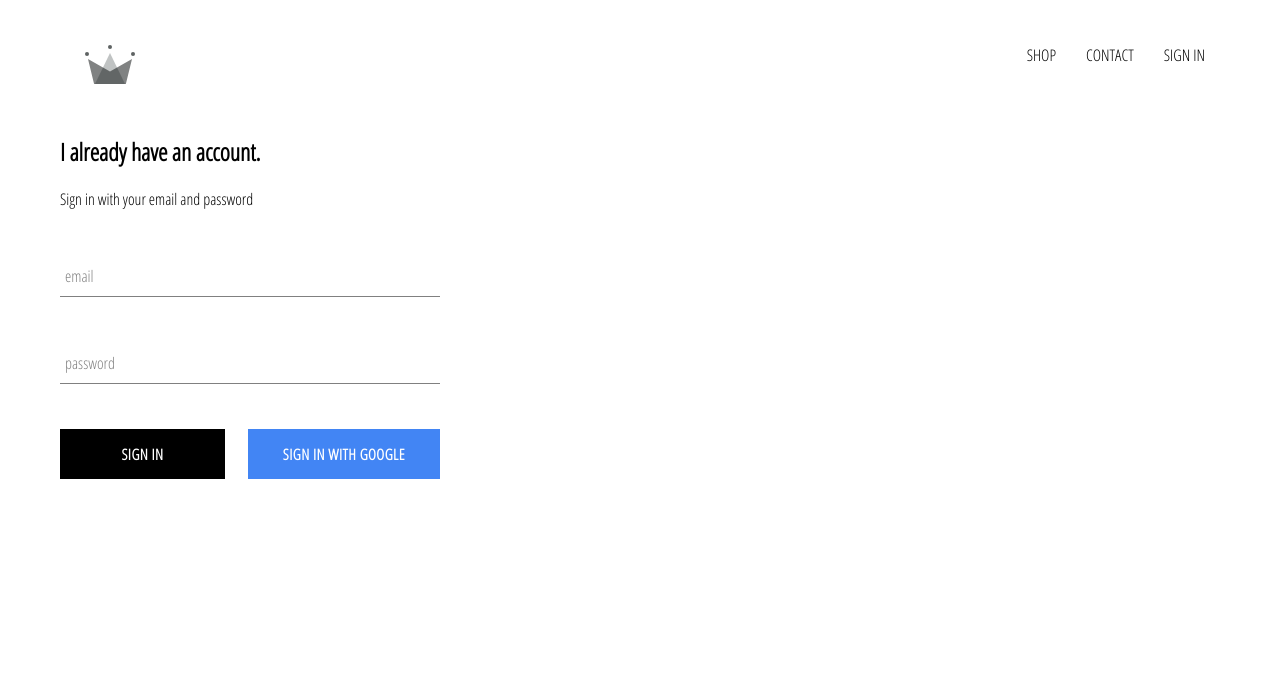
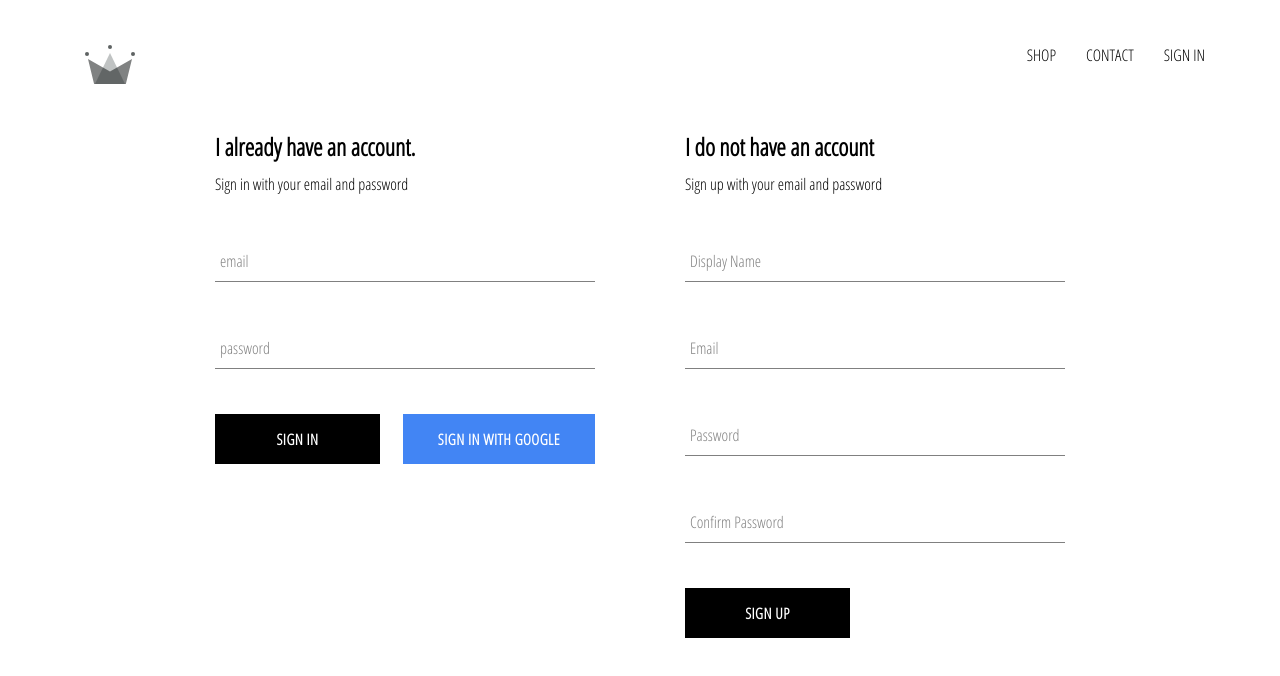
Before and after one commit to osmansalat/crwn-clothing-app, a React (Create React App) app: page /signin in a window 1280 px wide. Shown: the top 676 px of the page. Built offline with nearby package versions, Linux system fonts and the light colour scheme; no server answers.

Commit message:
implemented firebase utils, included ability to store authenticated users into our firestore database

```diff
--- a/src/App.js
+++ b/src/App.js
@@ -8,7 +8,7 @@
 import Header from './components/header/header.component';
 import SignInAndSignUpPage from './pages/sign-in-and-sign-up/sign-in-and-sign-up.component';
 
-import { auth } from './firebase/firebase.utils';
+import { auth, createUserProfileDocument } from './firebase/firebase.utils';
 
 
 class App extends React.Component {
@@ -23,10 +23,21 @@
   unsubscribeFromAuth = null;
 
   componentDidMount () {
-    this.unsubscribeFromAuth = auth.onAuthStateChanged(user => {
-      this.setState({ currentUser: user });
+    this.unsubscribeFromAuth = auth.onAuthStateChanged( async userAuth => {
+      if (userAuth) {
+        const userRef = await createUserProfileDocument(userAuth);
 
-      console.log(user);
+        userRef.onSnapshot(snapShot => {
+          this.setState({
+            currentUser: {
+              id: snapShot.id,
+              ...snapShot.data()
+            }
+          });
+          console.log(this.state);
+        });
+      }
+      this.setState({currentUser: userAuth });
     })
   }
 
--- a/src/components/sign-in/sign-in.component.jsx
+++ b/src/components/sign-in/sign-in.component.jsx
@@ -32,7 +32,7 @@
     render () {
         return (
             <div className="sign-in">
-                <h2>I already have an account.</h2>
+                <h2 className="title">I already have an account.</h2>
                 <span>Sign in with your email and password</span>
 
                 <form onSubmit={this.handleSubmit}>
--- /dev/null
+++ b/src/components/sign-up/sign-up.component.jsx
@@ -0,0 +1,104 @@
+import React from "react";
+
+import FormInput from "../form-input/form-input.component";
+import CustomButton from "../custom-button/custom-button.component";
+import { auth, createUserProfileDocument } from "../../firebase/firebase.utils";
+import "./sign-up.style.scss";
+
+class SignUp extends React.Component {
+    constructor () {
+        super ();
+
+
+        this.state = {
+            displayName: '',
+            email: '',
+            password: '',
+            confirmPassword: ''
+        }
+    }
+
+    handleSubmit = async event => {
+        event.preventDefault ();
+
+        const { displayName, email, password, confirmPassword } = this.state;
+
+        if ( password !== confirmPassword) {
+            alert("passwords don't match");
+            return;
+        }
+
+        try {
+            const { user } = await auth.createUserWithEmailAndPassword(
+                email,
+                password
+            ) ;
+
+            await createUserProfileDocument(user, { displayName });
+
+            this.setState({
+                displayName: '',
+                email: '',
+                password: '',
+                confirmPassword: ''
+            })
+
+        } catch (error) {
+            console.error();
+        }
+    };
+
+    handleChange = event => {
+        const { name, value } = event.target;
+
+        this.setState({ [name]: value });
+    };
+
+    render () {
+        const { displayName, email, password, confirmPassword} = this.state;
+        return (
+            <div className="sign-up">
+                <h2 className="title">I do not have an account</h2>
+                <span>Sign up with your email and password</span>
+
+                <form className="sign-up-form" onSubmit={this.handleSubmit}>
+                    <FormInput
+                    type="text"
+                    name="displayName"
+                    value= {displayName}
+                    onChange={this.handleChange}
+                    label= "Display Name"
+                    required />
+
+                    <FormInput
+                    type="email"
+                    name="email"
+                    value= {email}
+                    onChange={this.handleChange}
+                    label= "Email"
+                    required />
+
+                    <FormInput
+                    type="password"
+                    name="password"
+                    value= {password}
+                    onChange={this.handleChange}
+                    label= "Password"
+                    required />
+
+                    <FormInput
+                    type="password"
+                    name="confirmPassword"
+                    value= {confirmPassword}
+                    onChange={this.handleChange}
+                    label= "Confirm Password"
+                    required />
+
+                    <CustomButton type="submit"> SIGN UP </CustomButton>
+                </form>
+            </div>
+        )
+    }
+}
+
+export default SignUp;
--- /dev/null
+++ b/src/components/sign-up/sign-up.style.scss
@@ -0,0 +1,9 @@
+.sign-up {
+    display: flex;
+    flex-direction: column;
+    width: 380px;
+
+    .title {
+        margin: 10px 0;
+    }
+}
--- a/src/firebase/firebase.utils.js
+++ b/src/firebase/firebase.utils.js
@@ -12,6 +12,32 @@
     measurementId: "G-0SGNXRV7R1"
 };
 
+export const createUserProfileDocument = async ( userAuth, additionalData ) => {
+    if (!userAuth) return;
+
+    const userRef = firestore.doc(`users/${userAuth.uid}`);
+
+    const snapShot = await userRef.get();
+
+    if (!snapShot.exists) {
+        const {displayName, email} = userAuth;
+        const createdAt = new Date();
+
+        try {
+            await userRef.set({
+                displayName,
+                email,
+                createdAt,
+                ...additionalData
+            })
+        } catch (error) {
+            console.log('error creating user', error.message);
+        }
+    }
+    return userRef;
+
+}
+
 firebase.initializeApp(config);
 
 export const auth = firebase.auth();
--- a/src/pages/sign-in-and-sign-up/sign-in-and-sign-up.component.jsx
+++ b/src/pages/sign-in-and-sign-up/sign-in-and-sign-up.component.jsx
@@ -2,10 +2,12 @@
 
 import './sign-in-and-sign-up.style.scss';
 import SignIn from "../../components/sign-in/sign-in.component";
+import SignUp from "../../components/sign-up/sign-up.component";
 
 const SignInAndSignUpPage = () => (
     <div className="sign-in-and-sign-up">
         <SignIn />
+        <SignUp />
     </div>
 )
 
--- a/src/pages/sign-in-and-sign-up/sign-in-and-sign-up.style.scss
+++ b/src/pages/sign-in-and-sign-up/sign-in-and-sign-up.style.scss
@@ -0,0 +1,6 @@
+.sign-in-and-sign-up {
+    width: 850px;
+    display: flex;
+    justify-content: space-between;
+    margin: 30px auto;
+}
```
